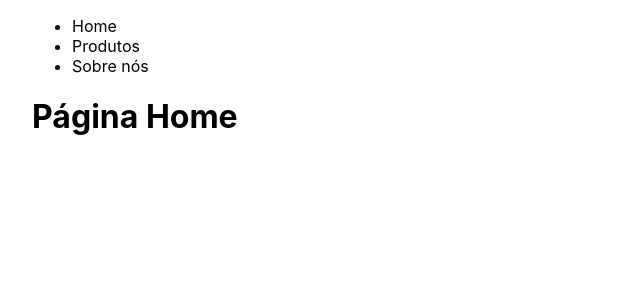
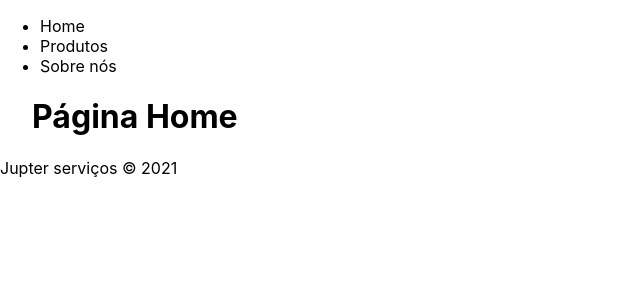
Before and after one commit to jadelcruz1/Treino-Next.js, a Next.js app: page / in a window 1280 px wide. Shown: the top 300 px of the page, without its empty margins (0-640 px from the left). Built offline with nearby package versions, Linux system fonts and the light colour scheme.

Commit message:
Layout e propriedade { children }

```diff
--- /dev/null
+++ b/components/Footer.js
@@ -0,0 +1,5 @@
+export default function Footer(){
+    return(
+        <p>Jupter serviços &copy; 2021</p>
+    )
+}
--- /dev/null
+++ b/components/MainContainer.js
@@ -0,0 +1,23 @@
+import Navbar from './Navbar'
+import Footer from './Footer'
+
+export default function MainContainer({ children }){
+    return(
+        <>
+        <Navbar />
+
+        <div> { children } </div>
+
+        <Footer />
+
+
+        </>
+
+    )
+}
+
+/* Criação do componente Layout  para integrar as outras paginas de maneira automatica.
+não se pode esquecer de colocar a propriedade { children }, pois ela entende que algum conteúdo irá
+no meio do componente.
+
+*/
--- a/pages/_app.js
+++ b/pages/_app.js
@@ -1,7 +1,12 @@
 import '../styles/globals.css'
+import MainContainer from '../components/MainContainer'
 
 function MyApp({ Component, pageProps }) {
-  return <Component {...pageProps} />
+  return(
+  <MainContainer>
+     <Component {...pageProps} />
+  </MainContainer>
+  )
 }
 
 export default MyApp
--- a/pages/about.js
+++ b/pages/about.js
@@ -1,11 +1,9 @@
 import Link from 'next/link'
-import Navbar from '../components/Navbar'
 
 export default function About(){
     return (
         <>
 
-            <Navbar />
             <h1> Página de About! </h1>
 
             <Link href="/">
--- a/pages/index.js
+++ b/pages/index.js
@@ -1,14 +1,13 @@
 import Head from 'next/head'
 import Image from 'next/image'
 import styles from '../styles/Home.module.css'
-import Navbar from '../components/Navbar'
 
 
 export default function Home() {
   return (
     <div className={styles.container}>
 
-      <Navbar />
+
 
       <h1> Página Home </h1>
     </div>
--- a/pages/products/index.js
+++ b/pages/products/index.js
@@ -1,11 +1,10 @@
 import Link from 'next/link'
-import Navbar from '../../components/Navbar'
 
 export default function Products(){
     return (
         <>
 
-            <Navbar />
+
             <h1> Teste de renderização</h1>
 
             <p> teste de fragment em Next.js</p>
--- a/pages/products/pants/bluepants.js
+++ b/pages/products/pants/bluepants.js
@@ -1,9 +1,9 @@
-import Navbar from "../../../components/Navbar"
 
 export default function Bluepants(){
     return(
         <>
-            <Navbar />
+
+
             <h1> Calça azul só R$ 99,99. </h1>
 
         </>
--- a/pages/products/pants/redpants.js
+++ b/pages/products/pants/redpants.js
@@ -1,9 +1,7 @@
-import Navbar from "../../../components/Navbar"
 
 export default function Redpants (){
     return (
         <>
-            <Navbar />
 
             <h1>  Calça vermelha só R$ 199,99 </h1>
 
```
